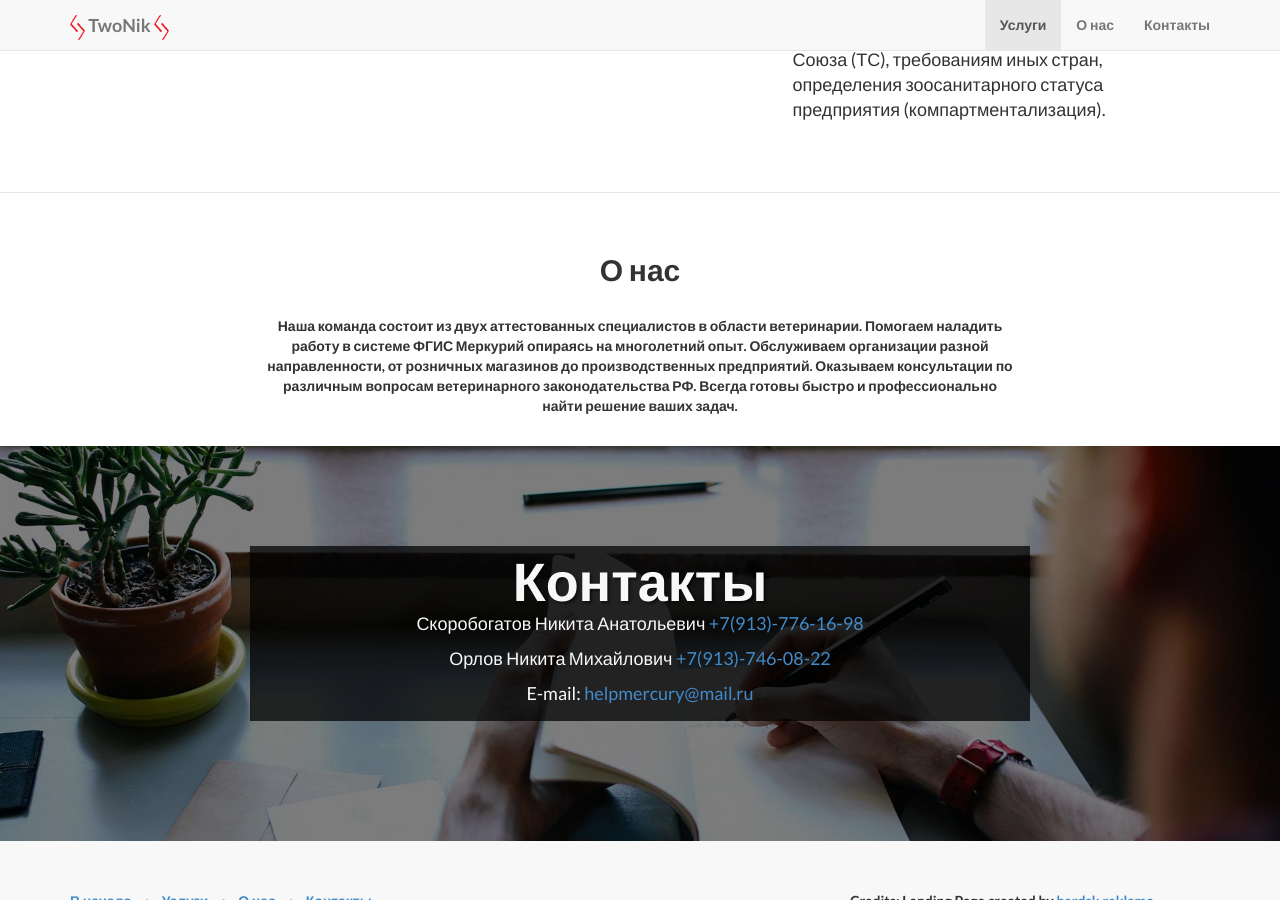
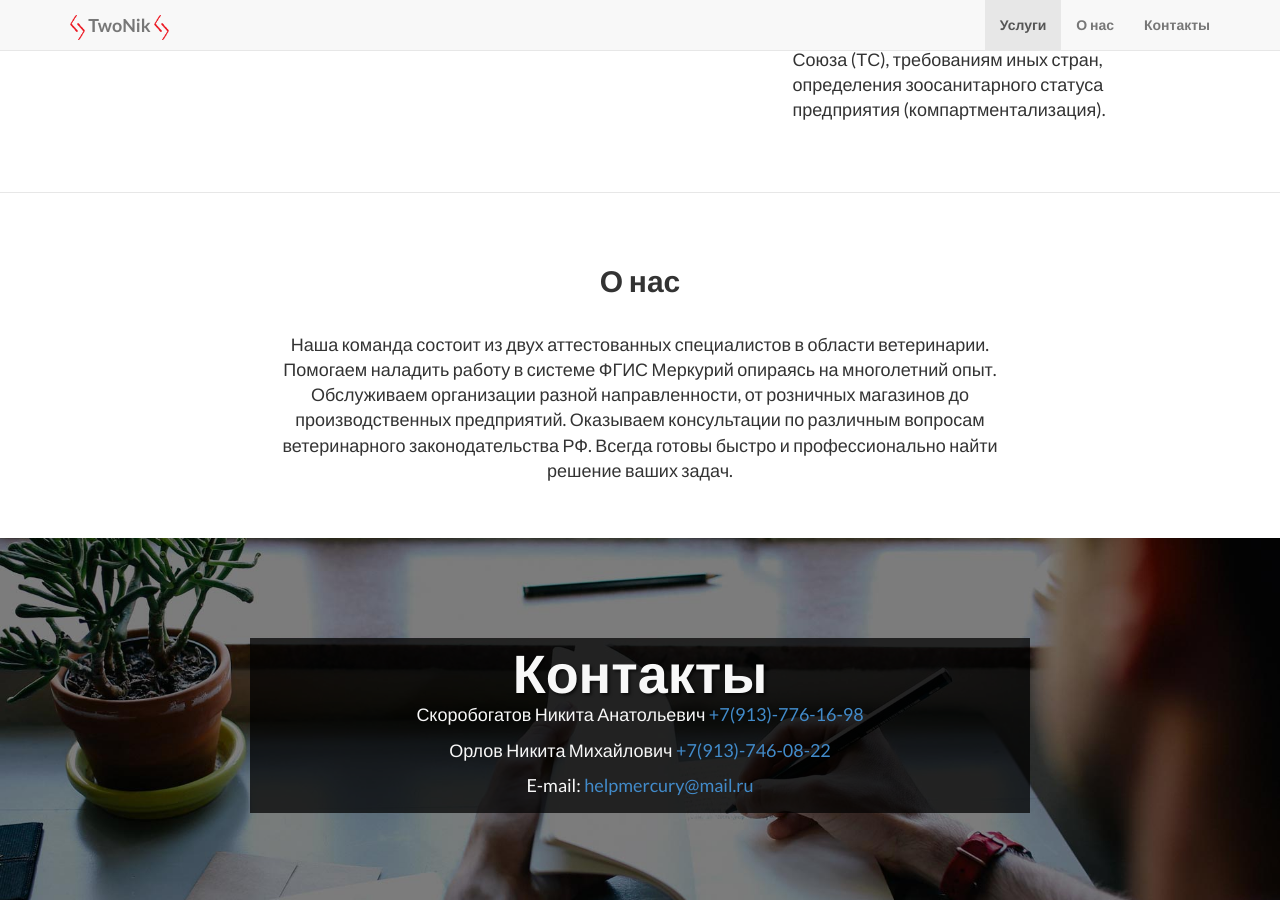
Before and after one commit to twonik/twonik.github.io, a Jekyll site: the page built from index.html, in a window 1280 px wide and 900 px high, scrolled down 1963 px. Built offline with Jekyll 4.4.1, drawn with Linux system fonts in a browser that asks for light colours.

Commit message:
В блоке "О нас" сделал шрифт как у других блоков.

```diff
--- a/_includes/about.html
+++ b/_includes/about.html
@@ -1,7 +1,7 @@
     <!-- About Section -->
     <section id="about" class="container content-section text-center">
         <div class="row">
-            <div class="col-lg-8 col-lg-offset-2">
+            <div class="col-lg-8 col-lg-offset-2 lead">
               <br/><br/>
               <h2>О нас</h2>
               <br/>
```
